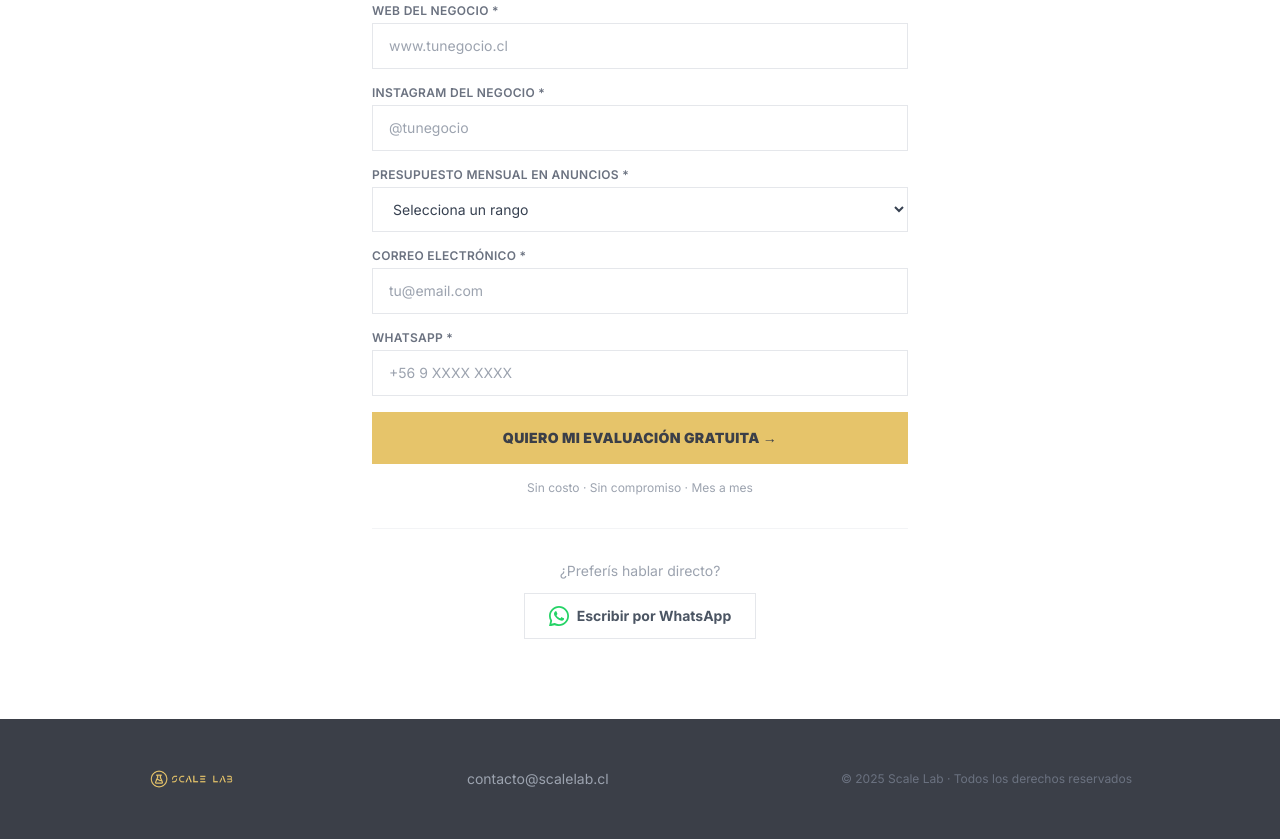
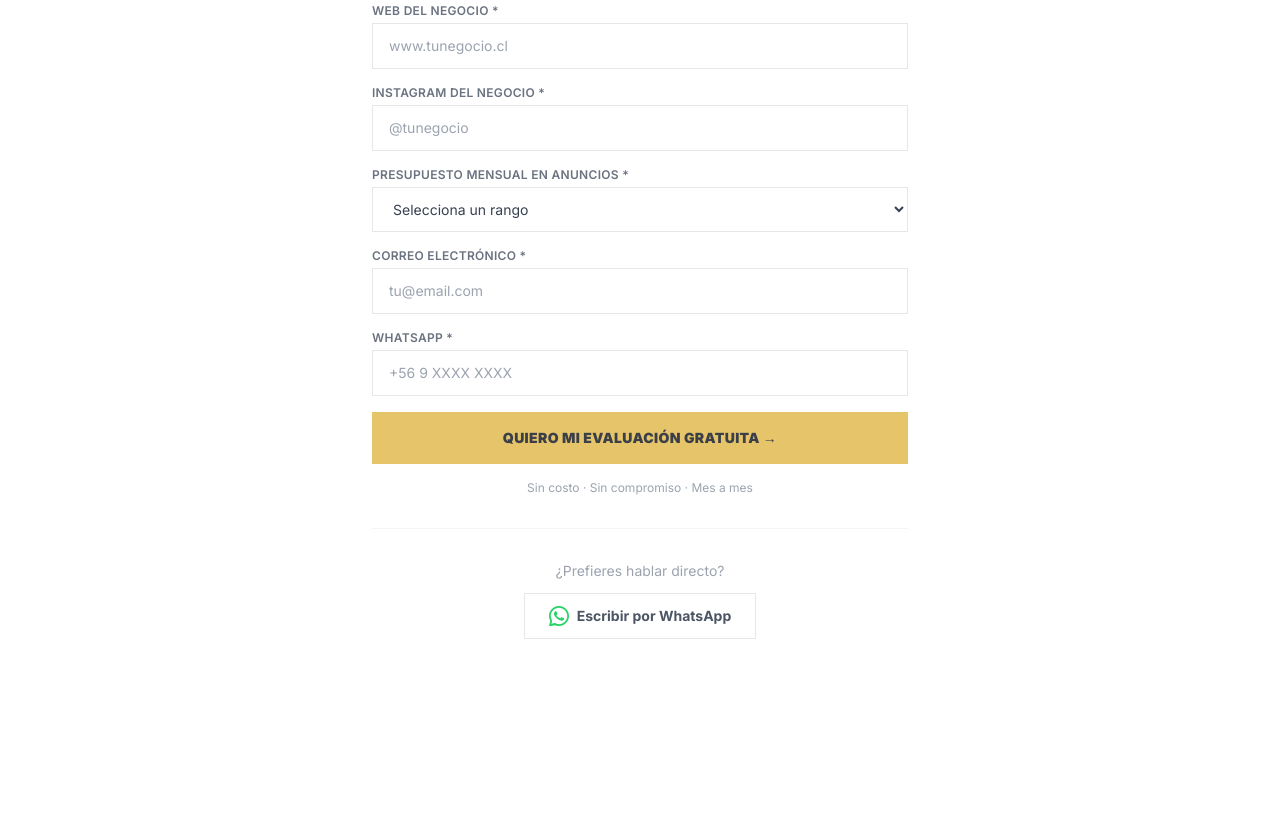
Before and after one commit to Vitria-hub/Scale-Lab, a plain HTML site: page scale-lab-landing/index.html in a window 1280 px wide. Shown: the part 5384-6223 px from the top of the page. After the commit the page ends 6103 px from the top, so only its background shows below. Drawn offline with nearby package versions, Linux system fonts and the light colour scheme.

Commit message:
fix: remove footer, fix 'preferís' to 'prefieres'

```diff
--- a/scale-lab-landing/index.html
+++ b/scale-lab-landing/index.html
@@ -657,7 +657,7 @@
       </div>
 
       <div class="text-center mt-8 pt-8 border-t border-gray-100">
-        <p class="text-sm text-gray-400 mb-3">¿Preferís hablar directo?</p>
+        <p class="text-sm text-gray-400 mb-3">¿Prefieres hablar directo?</p>
         <a href="https://wa.me/56932477469?text=Hola%2C%20quiero%20una%20evaluaci%C3%B3n%20gratuita%20para%20mi%20negocio"
            target="_blank" rel="noopener noreferrer"
            class="inline-flex items-center gap-2 px-6 py-3 font-bold text-sm border border-gray-200 text-gray-600 hover:border-ink hover:text-ink transition-colors">
@@ -670,17 +670,6 @@
       </div>
     </div>
   </section>
-
-  <!-- ===== FOOTER ===== -->
-  <footer style="background:#3b3f48" class="py-10">
-    <div class="max-w-5xl mx-auto px-5">
-      <div class="flex flex-col md:flex-row items-center justify-between gap-4 text-center md:text-left">
-        <img src="logo-scalelab.png" alt="Scale Lab" class="h-10 w-auto" />
-        <p class="text-sm text-gray-400">contacto@scalelab.cl</p>
-        <p class="text-xs text-gray-500">© 2025 Scale Lab · Todos los derechos reservados</p>
-      </div>
-    </div>
-  </footer>
 
   <!-- ===== FORM LOGIC ===== -->
   <script>
```
